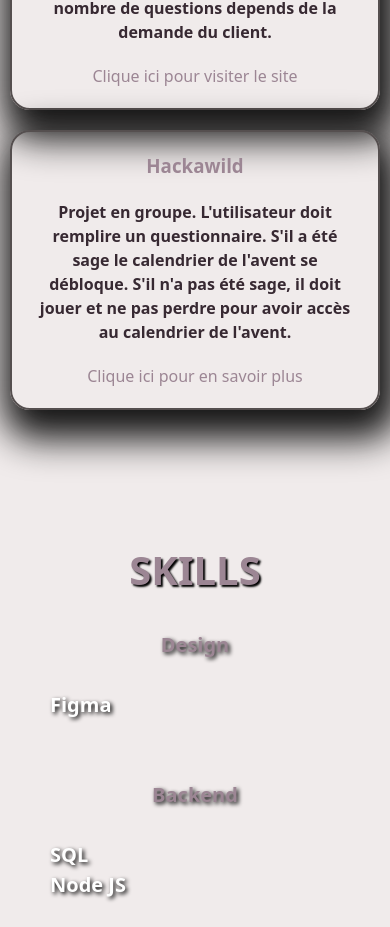
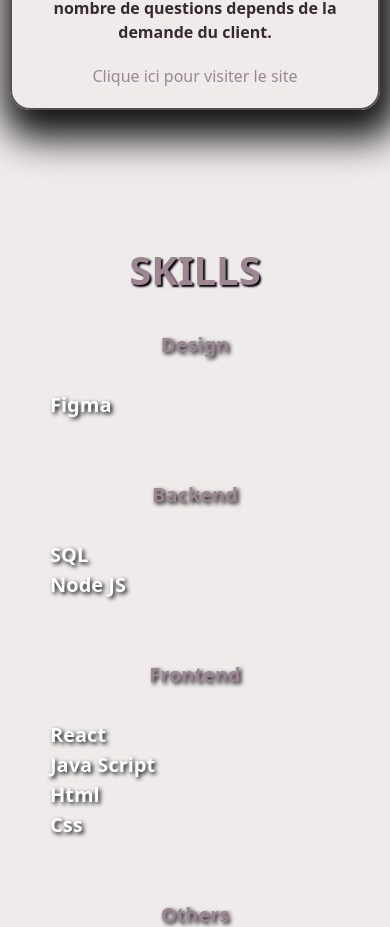
Before and after one commit to maahipticem/Portfolio, a React (Vite) app: page / in a window 390 px wide. Shown: the part 2198-3125 px from the top of the page. Built offline with nearby package versions, Linux system fonts and the light colour scheme.

Commit message:
css responsive

```diff
--- a/src/App.css
+++ b/src/App.css
@@ -52,6 +52,7 @@
     height: 100vh;
     width: 100vw;
     position: relative;
+
     /* voir pour positio fixed */
   }
 }
--- a/src/components/Projets.jsx
+++ b/src/components/Projets.jsx
@@ -53,7 +53,7 @@ function Projets() {
             Clique ici pour visiter le site
           </a>
         </div>
-        <div className="projet">
+        {/* <div className="projet">
           <h3>Hackawild</h3>
           <p className="projetParagraphe">
             Projet en groupe. L'utilisateur doit remplire un questionnaire. S'il
@@ -64,7 +64,7 @@ function Projets() {
           <a className="visiter" href="https://github.com/valihna/HackaWild">
             Clique ici pour en savoir plus
           </a>
-        </div>
+        </div> */}
       </div>
     </div>
   );
```
